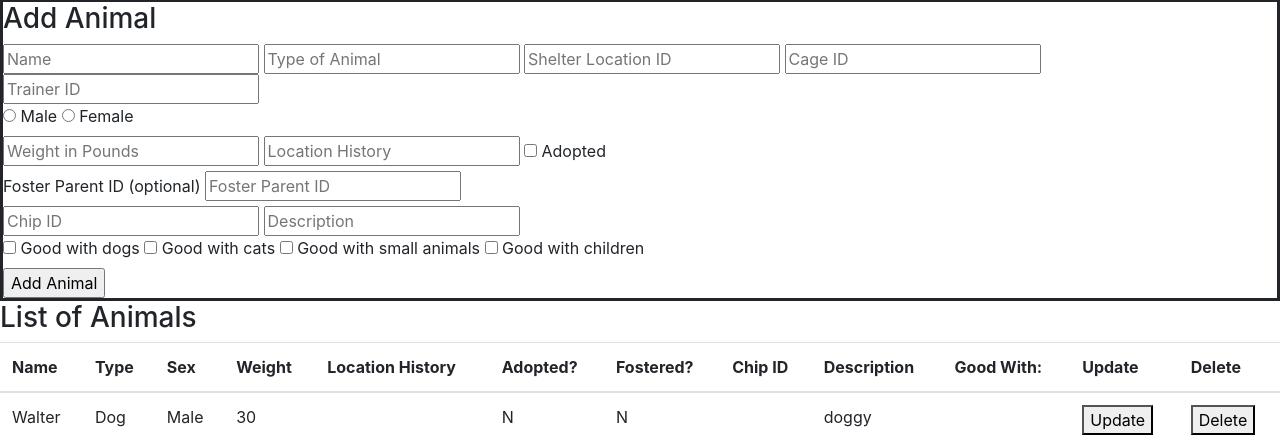
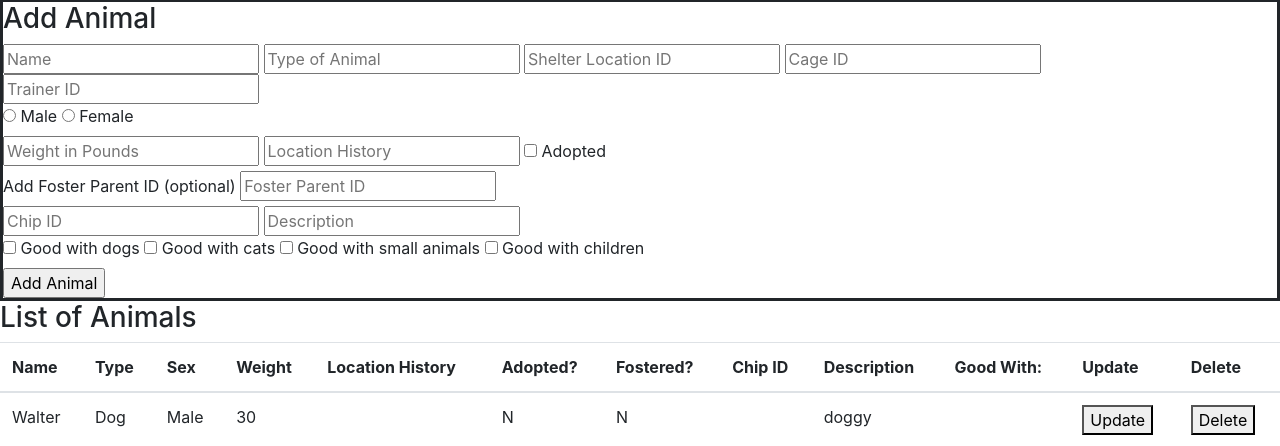
Before and after one commit to kevinlichang/national-animal-shelter-database, a Flask app: page /animals/ in a window 1280 px wide. Shown: the part 113-559 px from the top of the page. Run offline with Flask 2, Linux system fonts and the light colour scheme.

Commit message:
clarified Foster Parent ID label

```diff
--- a/app/templates/animals.html
+++ b/app/templates/animals.html
@@ -26,7 +26,7 @@
     <!-- Fostered Checkbox... Maybe needed later
     <input type="checkbox" name="fostered" id="fostered" value="1">
     <label for="fostered">Fostered</label> -->
-    <label for="foster-id">Foster Parent ID (optional)</label>
+    <label for="foster-id">Add Foster Parent ID (optional)</label>
     <input type="number" name="foster-id" placeholder="Foster Parent ID">
 
   </fieldset>
--- a/app/templates/shelters.html
+++ b/app/templates/shelters.html
@@ -37,7 +37,7 @@
   </fieldset>
 
   <fieldset>
-    <label for="foster-id">Add Foster ID (optional)</label>
+    <label for="foster-id">Add Foster Parent ID (optional)</label>
     <input type="number" name="foster-id" placeholder="Foster ID">
   </fieldset>
 
```
